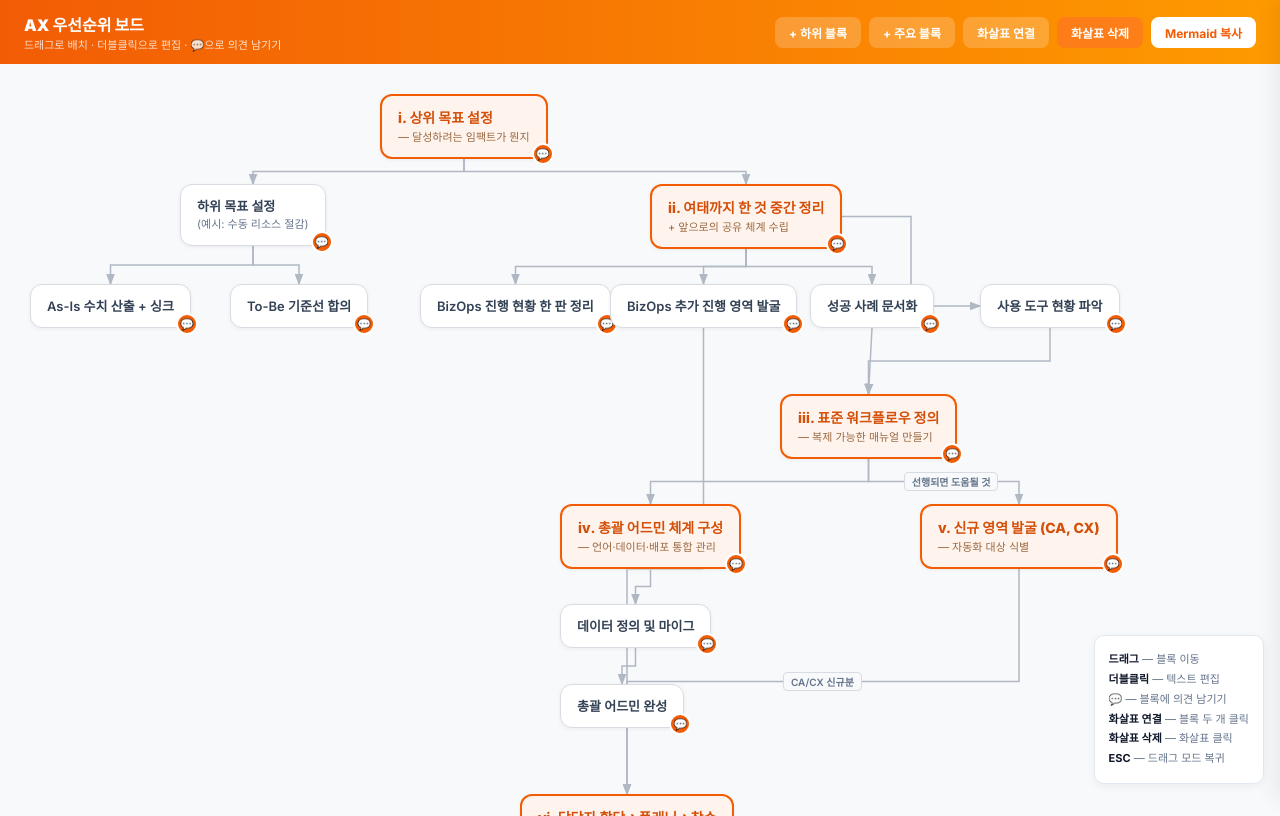
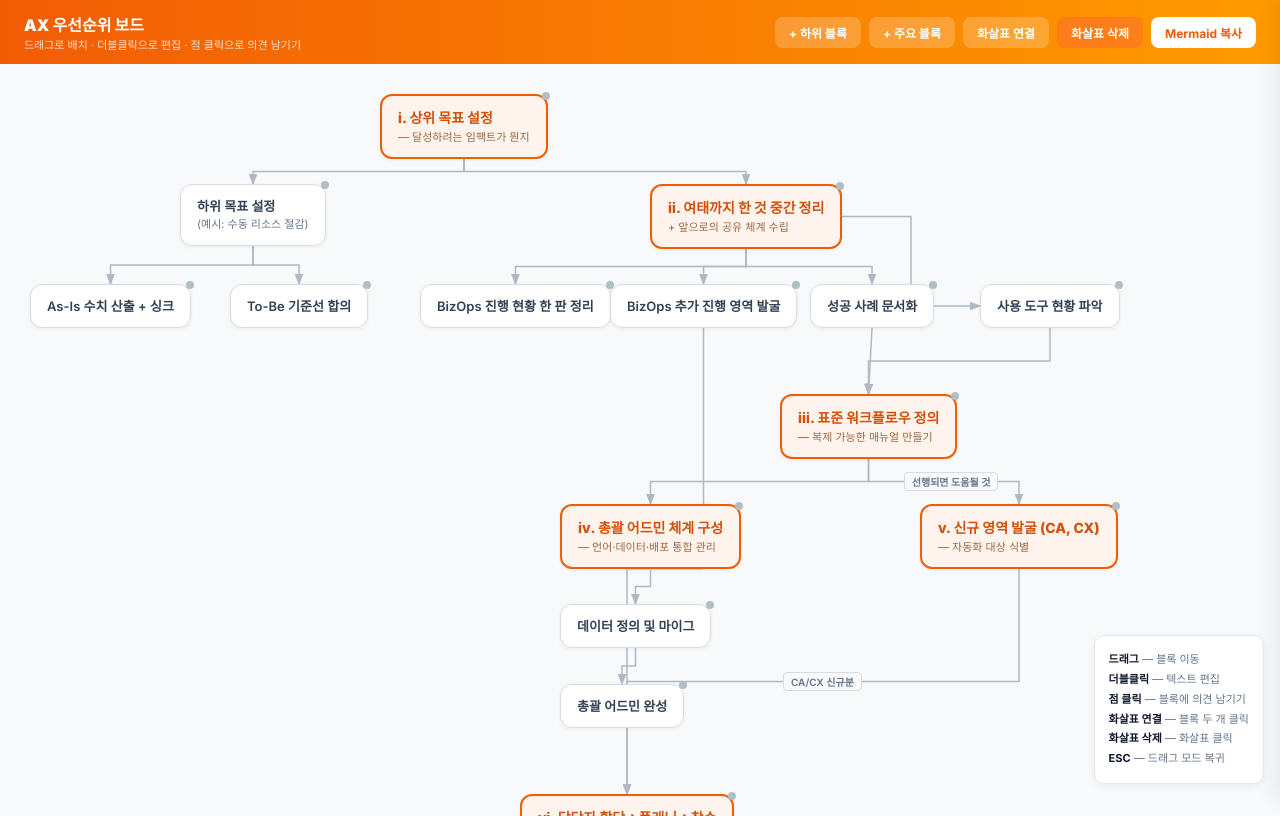
Before and after one commit to hannahji-commits/ax-board, a plain HTML site: page index.html in a window 1280 px wide. Drawn offline with Linux system fonts and the light colour scheme.

Commit message:
Update index.html

```diff
--- a/index.html
+++ b/index.html
@@ -107,15 +107,27 @@
   }
   .block:hover .block-delete { display: flex; }
 
-  /* 댓글 아이콘 */
+  /* 댓글 점 */
   .block-comment-btn {
-    position: absolute; bottom: -8px; right: -8px;
-    width: 22px; height: 22px; background: #F25C05; color: #FFF;
-    border: 2px solid #FFF; border-radius: 50%; font-size: 11px;
-    cursor: pointer; display: flex; align-items: center; justify-content: center; z-index: 12;
-    font-weight: 700;
+    position: absolute; top: -4px; right: -4px;
+    width: 8px; height: 8px; background: #B0BEC5;
+    border: none; border-radius: 50%;
+    cursor: pointer; z-index: 12;
+    transition: transform 0.15s, background 0.15s;
   }
-  .block-comment-btn.has-comments { background: #22C55E; }
+  .block-comment-btn:hover { transform: scale(1.5); background: #78909C; }
+  .block-comment-btn.has-comments { background: #00B8D4; box-shadow: 0 0 6px rgba(0,184,212,0.5); }
+  .block-comment-btn.has-comments:hover { background: #00E5FF; }
+  /* 댓글 툴팁 */
+  .block-comment-btn::after {
+    content: '댓글달기';
+    position: absolute; top: -28px; right: -10px;
+    background: #334155; color: #FFF; font-size: 10px; font-weight: 600;
+    padding: 3px 8px; border-radius: 4px; white-space: nowrap;
+    opacity: 0; pointer-events: none; transition: opacity 0.15s;
+  }
+  .block-comment-btn:hover::after { opacity: 1; }
+  .block-comment-btn.has-comments::after { content: '댓글 보기'; }
 
   /* 댓글 패널 */
   .comment-panel {
@@ -193,7 +205,7 @@
 <div class="header">
   <div>
     <h1>AX 우선순위 보드</h1>
-    <div class="hint">드래그로 배치 · 더블클릭으로 편집 · 💬으로 의견 남기기</div>
+    <div class="hint">드래그로 배치 · 더블클릭으로 편집 · 점 클릭으로 의견 남기기</div>
   </div>
   <div class="header-actions">
     <button class="header-btn secondary" onclick="addBlock(false)">+ 하위 블록</button>
@@ -232,7 +244,7 @@
 <div class="help-panel">
   <b>드래그</b> — 블록 이동<br>
   <b>더블클릭</b> — 텍스트 편집<br>
-  <b>💬</b> — 블록에 의견 남기기<br>
+  <b>점 클릭</b> — 블록에 의견 남기기<br>
   <b>화살표 연결</b> — 블록 두 개 클릭<br>
   <b>화살표 삭제</b> — 화살표 클릭<br>
   <b>ESC</b> — 드래그 모드 복귀
@@ -300,7 +312,7 @@ function renderBlock(b) {
   const hasDesc = b.desc && b.desc.trim();
   div.innerHTML = `
     <button class="block-delete" onclick="deleteBlock('${b.id}')" title="삭제">×</button>
-    <div class="block-comment-btn" onclick="openComments('${b.id}')" title="의견 남기기">💬</div>
+    <div class="block-comment-btn" onclick="openComments('${b.id}')"></div>
     <div class="block-label">${b.label}</div>
     ${hasDesc ? `<div class="block-desc">${b.desc}</div>` : `<div class="block-desc" style="display:none"></div>`}
   `;
@@ -514,10 +526,10 @@ function updateCommentBadge(blockId) {
   const count = (commentsData[blockId] || []).length;
   if (count > 0) {
     btn.classList.add('has-comments');
-    btn.textContent = count;
+    btn.textContent = '';
   } else {
     btn.classList.remove('has-comments');
-    btn.textContent = '💬';
+    btn.textContent = '';
   }
 }
 
```
